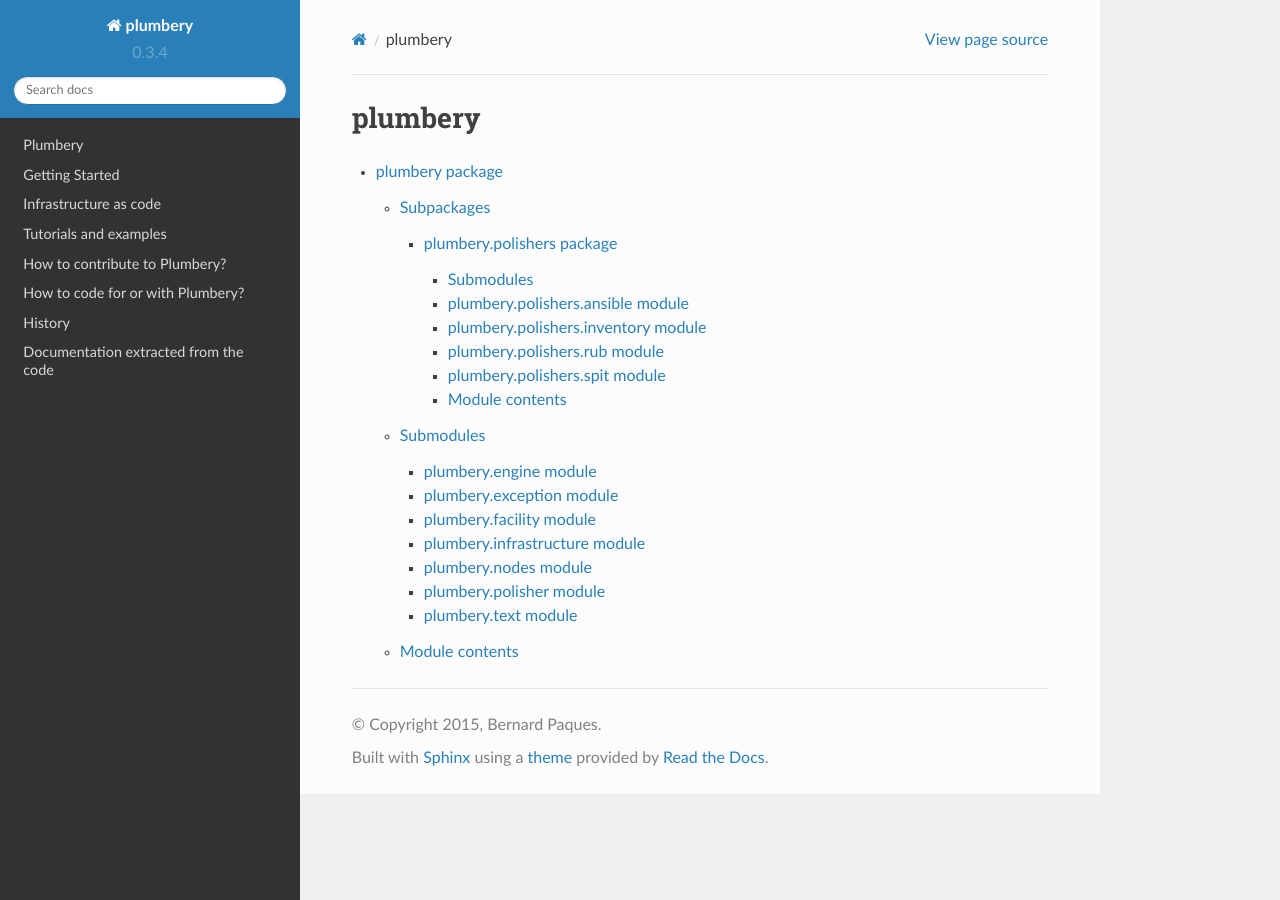
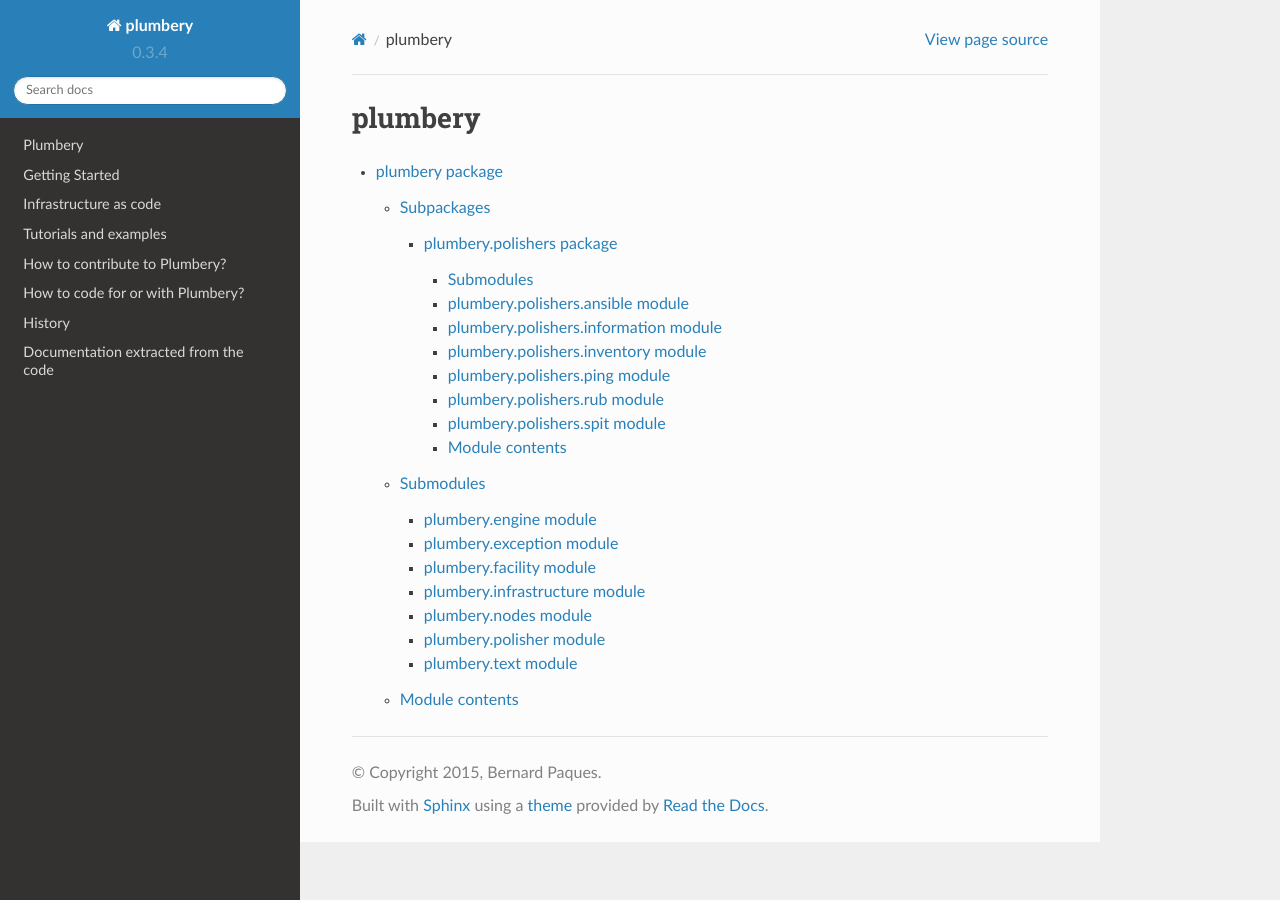
Before and after one commit to NTTLimitedRD/plumbery, a Sphinx documentation site: the page built from docs/modules.rst, in a window 1280 px wide. Built offline with Sphinx 7.4.7 and the Read the Docs theme 2.0.0, drawn with Linux system fonts in a browser that asks for light colours.

Commit message:
add polishes 'information' and 'ping' to docstring documentation

```diff
--- a/docs/plumbery.polishers.rst
+++ b/docs/plumbery.polishers.rst
@@ -12,10 +12,26 @@
     :undoc-members:
     :show-inheritance:
 
+plumbery.polishers.information module
+-----------------------------------
+
+.. automodule:: plumbery.polishers.information
+    :members:
+    :undoc-members:
+    :show-inheritance:
+
 plumbery.polishers.inventory module
 -----------------------------------
 
 .. automodule:: plumbery.polishers.inventory
+    :members:
+    :undoc-members:
+    :show-inheritance:
+
+plumbery.polishers.ping module
+-----------------------------------
+
+.. automodule:: plumbery.polishers.ping
     :members:
     :undoc-members:
     :show-inheritance:
```
